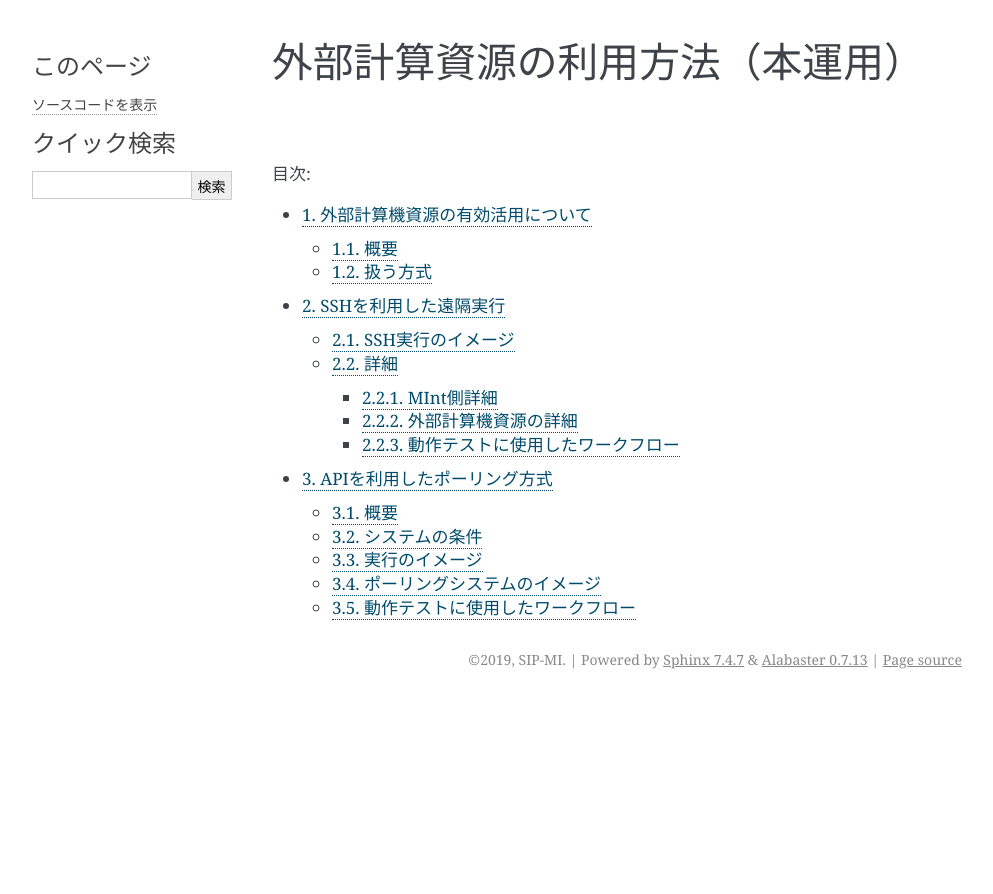
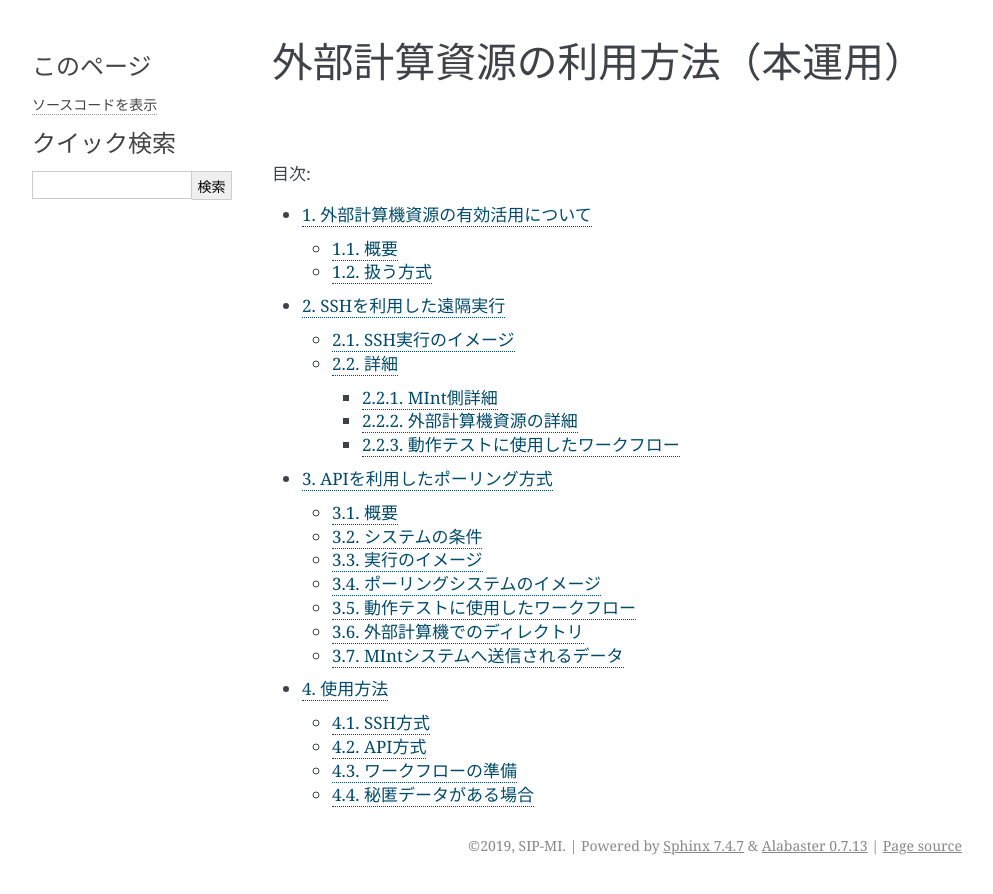
Before and after one commit to materialsintegration/remote_workflow, a Sphinx documentation site: the page built from documents/manual2nd/source/index.rst, in a window 1280 px wide. Shown: the top 894 px of the page, without its empty margins (148-1141 px from the left). Built offline with Sphinx 7.4.7, drawn with Linux system fonts in a browser that asks for light colours; some of the changed lines change nothing that is shown.

Commit message:
ドキュメント用追加と修正

```diff
--- a/documents/manual2nd/source/conf.py
+++ b/documents/manual2nd/source/conf.py
@@ -31,11 +31,13 @@ release = '0.1.0'
 # mermaid compile? command setting
 mermaid_cmd = '/home/misystem/node_modules/.bin/mmdc'
 # mermaid_cmd = '/home/misystem/mmdc.sh'
-mermaid_params = ['-p', '/home/misystem/puppeteer-config.json', '--width', "200", "--height", "150"]
+#mermaid_params = ['-p', '/home/misystem/puppeteer-config.json', '--width', "200", "--height", "150"]
+mermaid_params = ['-p', '/home/misystem/puppeteer-config.json', '--backgroundColor', 'transparent']
 # mermaid_params = ['--width', '100']
 # mermaid_params = ['--height', '100']
-mermaid_output_format = 'svg'
+#mermaid_output_format = 'svg'
 #mermaid_pdfcrop = ['--papersize A5']
+numfig = True
 
 # -- General configuration ---------------------------------------------------
 
--- a/documents/manual2nd/source/using_distributed_properties.rst
+++ b/documents/manual2nd/source/using_distributed_properties.rst
@@ -209,4 +209,46 @@ sshの場合と比べて外部計算資源の利用および実行のための
 
     \newpage
 
+外部計算機でのディレクトリ
+--------------------------
+
+外部計算機のディレクトリ構造は以下のようになっている。インストール方法については後述する。
+
+* ユーザーディレクトリ
+
+.. code-block:: none
+
+  ~/ユーザーディレクトリ
+    + remote_workflow
+      + scripts
+        + input_data
+    + misrc_distributed_computing_assist_api
+      + debug
+        + remote-side
+
+
+MIntシステムへ送信されるデータ
+------------------------------
+
+SSH/APIどちらの方法を用いても、MIntシステムへ送り返されるデータは、以下の通り。
+
+* あらかじめ予想される計算結果としての出力ファイル
+* 計算実行中に標準出力、標準入力に出力されるいわゆる計算ログと言われるもの
+
+※ 秘匿データを配置してあるディレクトリまたはインストール後のセットアップで実行に必要なファイル、データとして指定されたものはMIntシステムで感知できないこと、およびシステム的に記録（GPDBなど）するための設定がなされていないため送り返されることはありません。
+
+使用方法
+========
+
+SSH方式
+-------
+
+API方式
+-------
+
+ワークフローの準備
+------------------
+
+秘匿データがある場合
+--------------------
 以上
```
Also changed, not shown: 1 other file.
